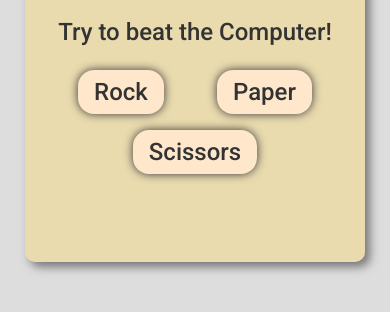
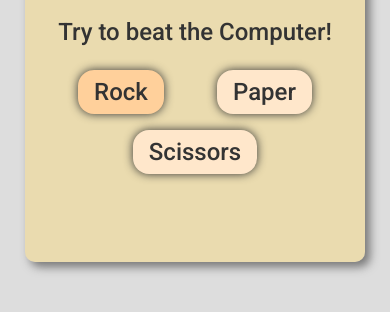
Before and after one commit to mattiabotto/rock-paper-scissors, a plain HTML site: page index.html in a window 390 px wide. In both pictures the pointer is over the button "Rock". Shown: the part 184-496 px from the top of the page. Drawn offline with Linux system fonts and the light colour scheme; a web font is replaced by a local one.

Commit message:
Add button hover and active properties
Reached a satisfying design, the game is working
properly, also on small screens.
Buttons now have some hover and click effect.

```diff
--- a/styles/style.css
+++ b/styles/style.css
@@ -57,6 +57,16 @@ button {
   box-shadow: 0 0 10px;
 }
 
+button:hover {
+  background-color: rgb(255, 208, 155);
+  cursor: pointer;
+}
+
+button:active {
+  color:rgb(82, 44, 0);
+  transform: translateY(-1px);
+}
+
 .flex {
   display: flex;
   flex-wrap: wrap;
```
